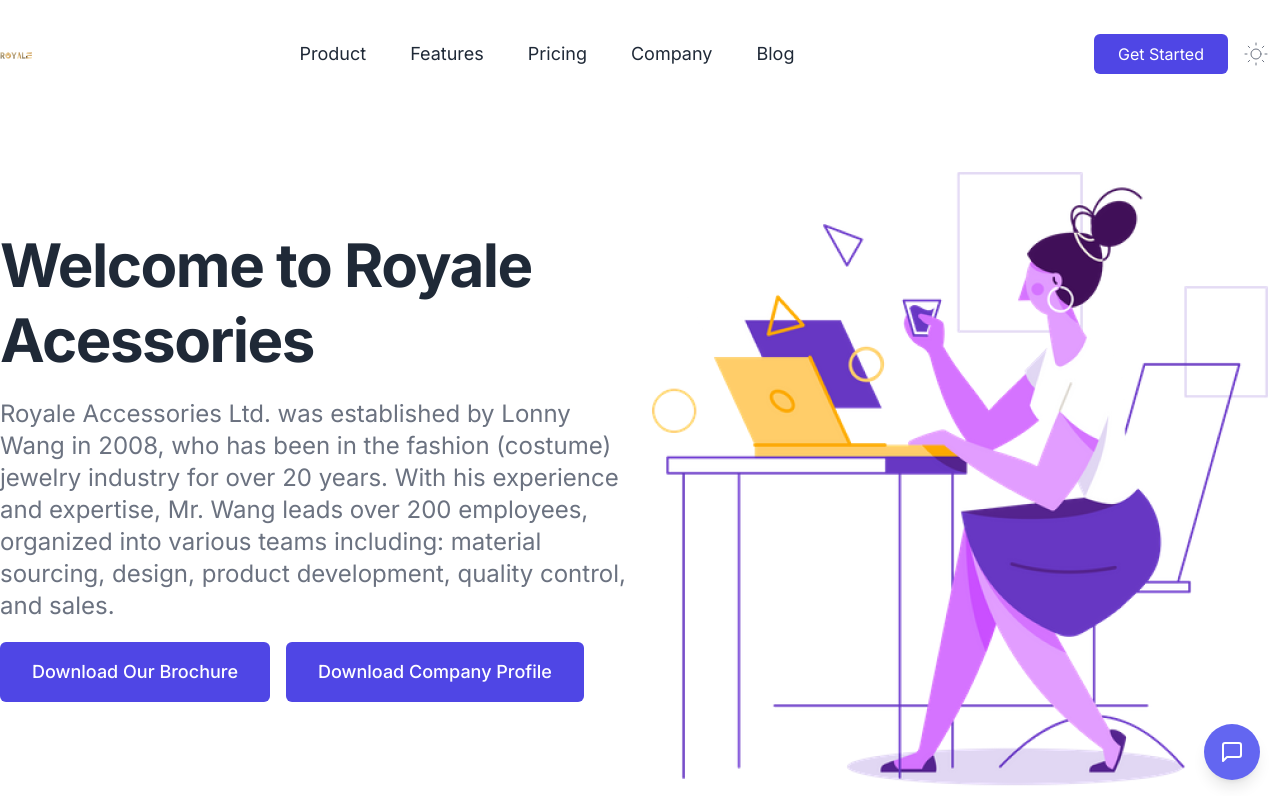
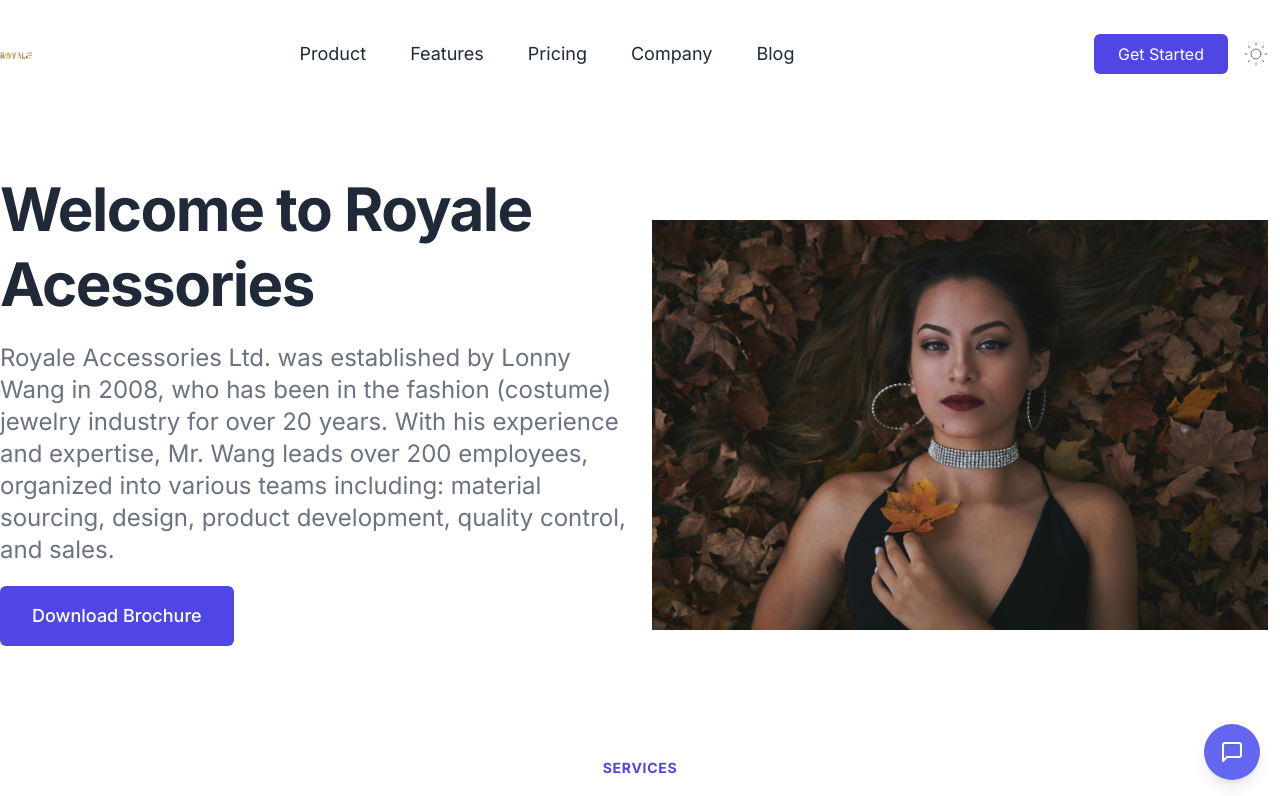
Before and after one commit to Velicium/qdroyale, a Next.js app: page / in a window 1280 px wide. Shown: the top 796 px of the page. Built offline with nearby package versions, Linux system fonts and the light colour scheme.

Commit message:
Update Hero.tsx

```diff
--- a/src/components/Hero.tsx
+++ b/src/components/Hero.tsx
@@ -1,6 +1,6 @@
 import Image from "next/image";
 import { Container } from "@/components/Container";
-import heroImg from "../../public/img/hero.png";
+import heroImg from "../../public/img/hero.jpg";
 
 export const Hero = () => {
   return (
@@ -24,17 +24,9 @@ export const Hero = () => {
                   href="/Royale_Brochure.pdf"
                   target="_blank"
                   rel="noopener"
+                  download={true}
                   className="px-8 py-4 text-lg font-medium text-center text-white bg-indigo-600 rounded-md ">
-                  Download Our Brochure
-                </a>
-              </div>
-              <div className="flex flex-col items-start space-y-3 sm:space-x-4 sm:space-y-0 sm:items-center sm:flex-row">
-                <a
-                  href="/Royale_Brochure.pdf"
-                  target="_blank"
-                  rel="noopener"
-                  className="px-8 py-4 text-lg font-medium text-center text-white bg-indigo-600 rounded-md ">
-                  Download Company Profile
+                  Download Brochure
                 </a>
               </div>
             </div>
```
